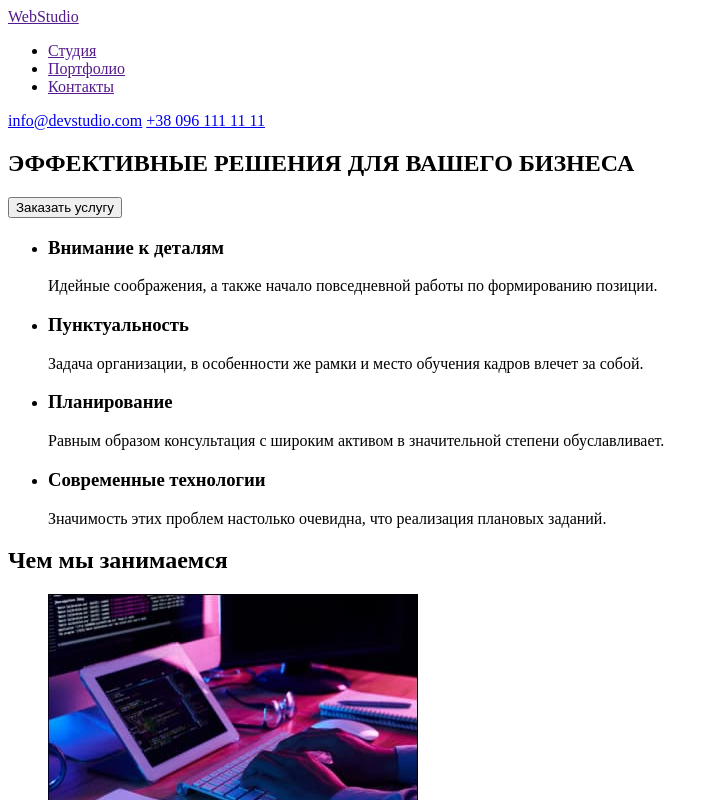
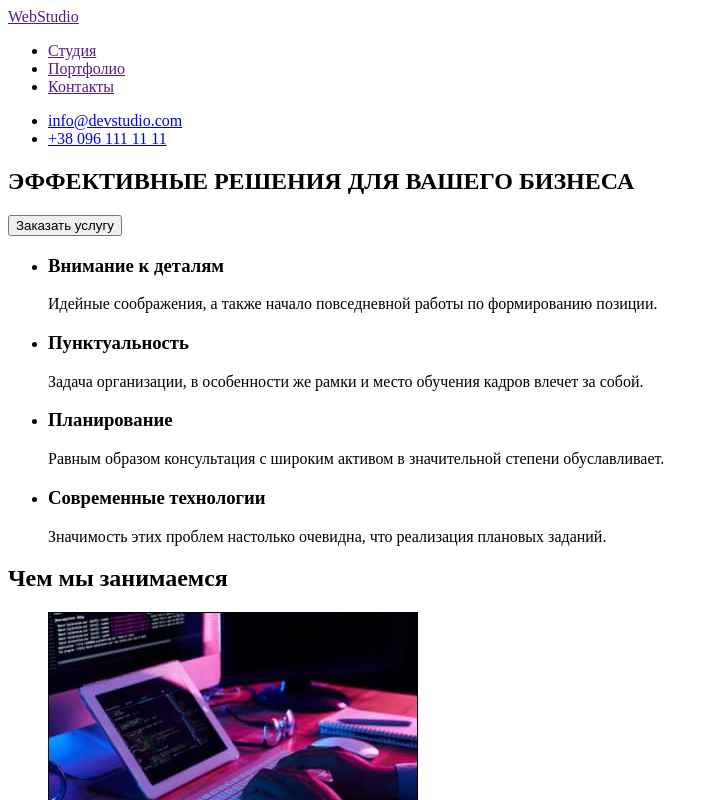
Before and after one commit to Pjessa/goit-markup-hw-01, a plain HTML site: page index.html in a window 1280 px wide. Shown: the top 800 px of the page, without its empty margins (0-719 px from the left). Drawn offline with Linux system fonts and the light colour scheme.

Commit message:
error correction

```diff
--- a/index.html
+++ b/index.html
@@ -16,8 +16,10 @@
           <li><a href="">Контакты</a></li>
         </ul>
       </nav>
-      <a href="mailto:info@devstudio.com">info@devstudio.com</a>
-      <a href="tel:+380961111111">+38 096 111 11 11</a>
+      <ul>
+        <li><a href="mailto:info@devstudio.com">info@devstudio.com</a></li>
+        <li><a href="tel:+380961111111">+38 096 111 11 11</a></li>
+      </ul>
     </header>
     <main>
       <section>
@@ -25,6 +27,7 @@
         <button type="button">Заказать услугу</button>
       </section>
       <section>
+        <h2 hidden>Преимущества</h2>
         <ul>
           <li>
             <h3>Внимание к деталям</h3>
@@ -131,7 +134,7 @@
         </ul>
       </section>
       <footer>
-        <h2 lang="en">WebStudio</h2>
+        <a href="">WebStudio</a>
         <address>
           <ul>
             <li>
```
